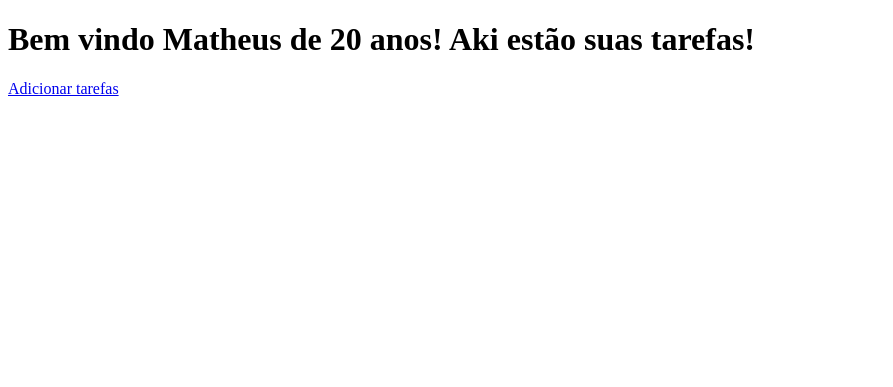
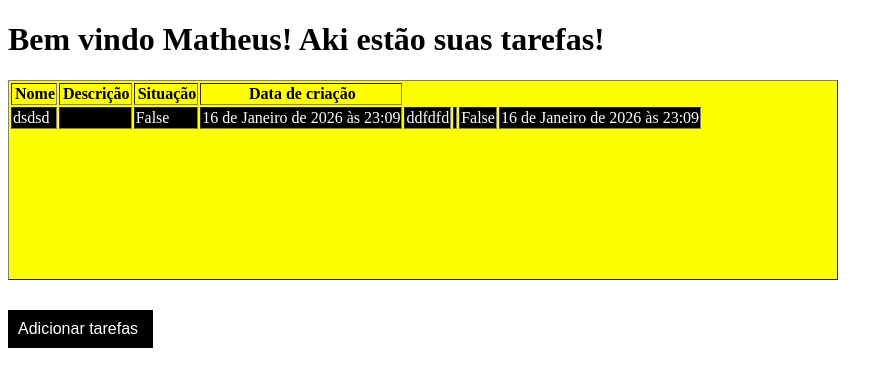
Before and after one commit to MatheusHenry21/django-aprendizagem, a Django app: page /tarefas/ in a window 1280 px wide. Shown: the top 387 px of the page, without its empty margins (0-893 px from the left). Run offline with Django 5.2, Linux system fonts and the light colour scheme; data comes from the database, SQL or seed files in the repository.

```diff
--- a/projeto/settings.py
+++ b/projeto/settings.py
@@ -103,7 +103,7 @@ AUTH_PASSWORD_VALIDATORS = [
 # Internationalization
 # https://docs.djangoproject.com/en/6.0/topics/i18n/
 
-LANGUAGE_CODE = 'en-us'
+LANGUAGE_CODE = 'pt-br'
 
 TIME_ZONE = 'UTC'
 
--- a/tarefas/views.py
+++ b/tarefas/views.py
@@ -1,12 +1,13 @@
 from django.shortcuts import render, redirect
 from django.http import HttpRequest
 from .forms import TarefaForm
+from .models import TarefaModel
 
 # Create your views here.
 def tarefas_home(request):
     info = {
         'nome': "Matheus",
-        'idade': 20
+        'tarefas': TarefaModel.objects.all()
     }
     return render(request, 'tarefas/home.html', info)
 
--- a/templates/tarefas/home.html
+++ b/templates/tarefas/home.html
@@ -4,9 +4,62 @@
     <meta charset="UTF-8">
     <meta name="viewport" content="width=device-width, initial-scale=1.0">
     <title>Aprendizado Django</title>
+    <style>
+        thead {
+            text-indent: 20px;
+        }
+
+        table {
+            display: block;
+            width: 830px;
+            height: 200px;
+            background-color: yellow;
+        }
+
+        tbody {
+            background-color: black;
+            color: white;
+        }
+
+        a {
+            background-color: black;
+            color: white;
+            display: block;
+            width: 125px;
+            text-decoration: none;
+            padding: 10px;
+            margin-top: 30px;
+            font-family: sans-serif;
+            position: relative;
+        }
+
+        a:hover {
+            text-decoration: underline;
+        }
+
+        th {
+            text-indent: 2px;
+        }
+    </style>
 </head>
 <body>
-    <h1>Bem vindo {{nome}} de {{idade}} anos! Aki estão suas tarefas!</h1>
+    <h1>Bem vindo {{nome}}! Aki estão suas tarefas!</h1>
+    <table border="1">
+        <thead>
+            <th>Nome</th>
+            <th>Descrição</th>
+            <th>Situação</th>
+            <th>Data de criação</th>
+        </thead>
+        <tbody>
+            {% for tarefas in tarefas %}
+                <td>{{tarefas.nome}}</td>
+                <td>{{tarefas.descricao}}</td>
+                <td>{{tarefas.situacao}}</td>
+                <td>{{tarefas.data_criacao}}</td>
+            {% endfor %}
+        </tbody>
+    </table>
     <a href="{% url 'tarefas:adicionar' %}">Adicionar tarefas</a>
 </body>
 </html>
```
